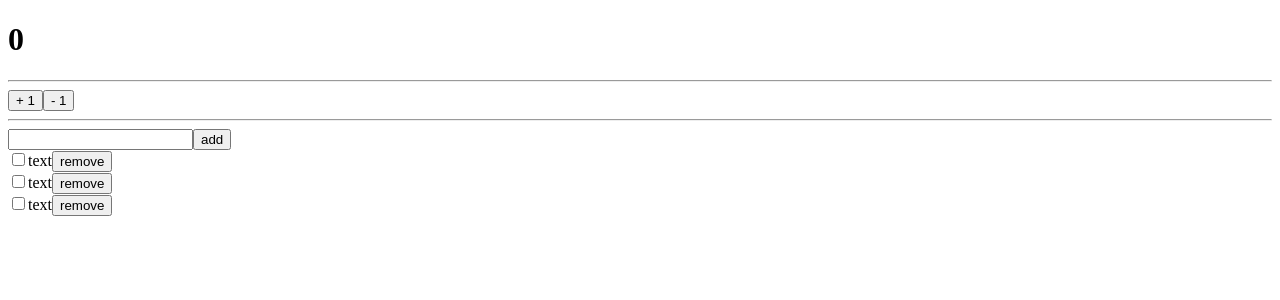
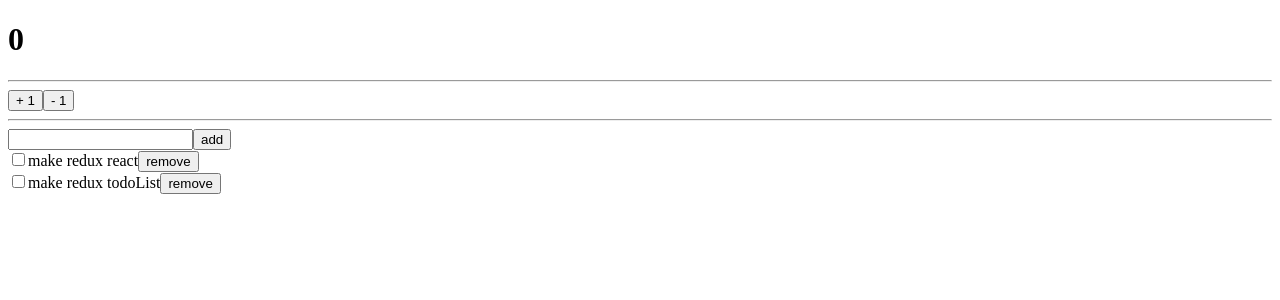
Before and after one commit to sangcheol-LEE/reduxx, a React (Create React App) app: page / in a window 1280 px wide. Shown: the top 300 px of the page. Built offline with nearby package versions, Linux system fonts and the light colour scheme.

Commit message:
불변성 유지를 까먹지 말자

```diff
--- a/src/App.js
+++ b/src/App.js
@@ -1,13 +1,13 @@
 import React from 'react';
-import Todos from './components/Todos';
 import CounterContainer from './containers/CounterContainer';
+import TodosContainer from './containers/TodosContainer';
 
 const App = () => {
   return (
     <div>
       <CounterContainer />
       <hr />
-      <Todos />
+      <TodosContainer />
     </div>
   );
 };
--- a/src/components/Todos.jsx
+++ b/src/components/Todos.jsx
@@ -4,9 +4,9 @@
 const TodosItem = ({todo, onToggle, onRemove}) => {
   return (
     <div>
-      <input type="checkbox"/>
-      <span>text</span>
-      <button>remove</button>
+      <input type="checkbox" onClick={() => onToggle(todo.id)} checked={todo.done} readOnly={true}/>
+      <span style={{ textDecoration: todo.done ? "line-through" : "none"}}>{todo.text}</span>
+      <button onClick={() => onRemove(todo.id)}>remove</button>
     </div>
   )
 }
@@ -14,22 +14,30 @@
 
 
 
-const Todos = ({input, todos, onChangeInput, onInsert, onToggle, onRemove}) => {
+const Todos = ({ input,todos, onChangeInput, onInsert, onToggle, onRemove }) => {
 
   const onSubmit = e => {
-    e.preventDefault()
+    e.preventDefault();
+    onInsert(input);
+    onChangeInput("");
   }
+  const onChange = e => onChangeInput(e.target.value)
 
   return (
     <div>
       <form onSubmit={onSubmit}>
-        <input />
+        <input value={input} onChange={onChange} />
         <button type="submit">add</button>
       </form>
       <div>
-        <TodosItem />
-        <TodosItem />
-        <TodosItem />
+        {todos.map(todo => (
+          <TodosItem
+            todo={todo}
+            key={todo.id}
+            onToggle={onToggle}
+            onRemove={onRemove}
+          />
+        ))}
       </div>
     </div>
   );
--- /dev/null
+++ b/src/containers/TodosContainer.jsx
@@ -0,0 +1,30 @@
+import React from 'react';
+import { connect } from 'react-redux';
+import Todos from '../components/Todos';
+import { changeInput,insert, toggle, remove } from '../modules/todos';
+
+const TodosContainer = ({input, todos, changeInput, insert, toggle, remove}) => {
+  return (
+      <Todos
+        input={input}
+        todos={todos}
+        onChangeInput={changeInput}
+        onInsert={insert}
+        onRemove={remove}
+        onToggle={toggle}
+      />
+  );
+};
+
+export default connect(
+  state => ({
+    input : state.todoReducer.input,
+    todos : state.todoReducer.todos,
+  }),
+  dispatch => ({
+      changeInput : (input) => dispatch(changeInput(input)),
+      insert: (text) => dispatch(insert(text)),
+      toggle: (id) => dispatch(toggle(id)),
+      remove: (id) => dispatch(remove(id))
+    })
+)(TodosContainer)
--- a/src/modules/todos.js
+++ b/src/modules/todos.js
@@ -7,7 +7,6 @@
 
 
 // 액체 생성 함수
-
 export const changeInput = input => (
   {
     type : CHANGE_INPUT,
@@ -59,6 +58,7 @@
     switch(action.type) {
       case CHANGE_INPUT :
         return {
+          ...state,
           input : action.input
         }
       case INSERT :
```
